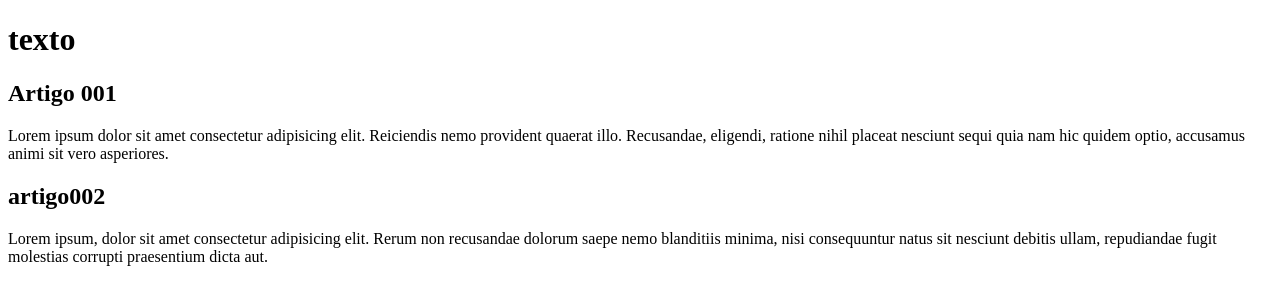
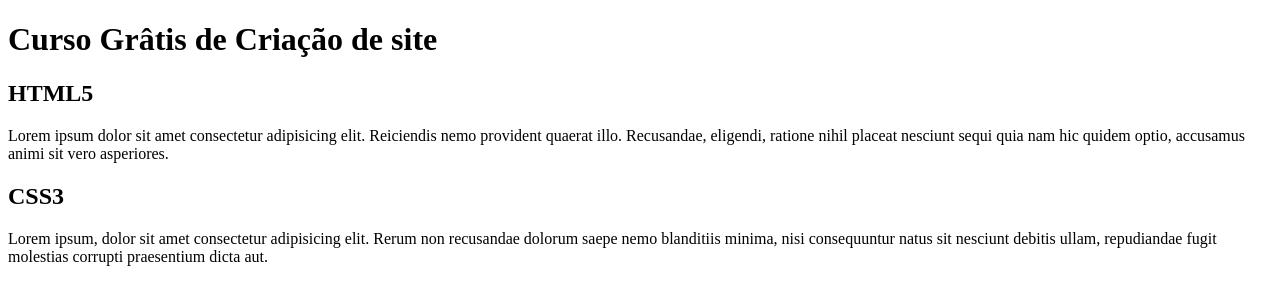
Before and after one commit to joao472762/site-com-gustavo-guanabara, a plain HTML site: page index.html in a window 1280 px wide. Drawn offline with Linux system fonts and the light colour scheme.

Commit message:
i started to write the part  HTML

```diff
--- a/index.html
+++ b/index.html
@@ -9,14 +9,14 @@
 <body>
     <main>
         <header>
-            <h1>texto</h1>
+            <h1>Curso Grâtis de Criação de site</h1>
         </header>
         <article>
-            <h2>Artigo 001</h2>
+            <h2>HTML5</h2>
             <p>Lorem ipsum dolor sit amet consectetur adipisicing elit. Reiciendis nemo provident quaerat illo. Recusandae, eligendi, ratione nihil placeat nesciunt sequi quia nam hic quidem optio, accusamus animi sit vero asperiores.</p>
         </article>
         <article>
-            <h2>artigo002</h2>
+            <h2>CSS3</h2>
             <p>Lorem ipsum, dolor sit amet consectetur adipisicing elit. Rerum non recusandae dolorum saepe nemo blanditiis minima, nisi consequuntur natus sit nesciunt debitis ullam, repudiandae fugit molestias corrupti praesentium dicta aut.
             </p>
         </article>
```
